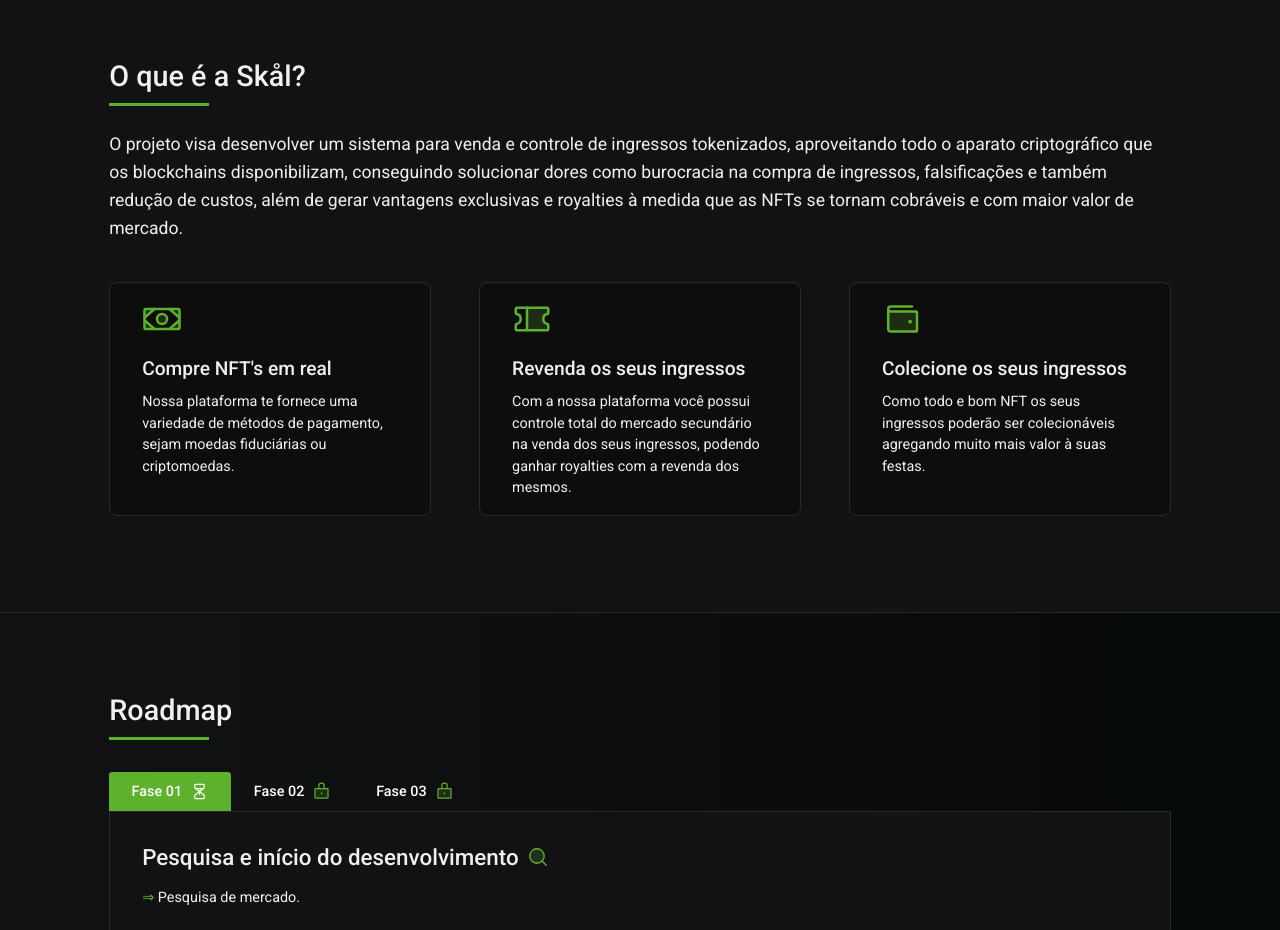
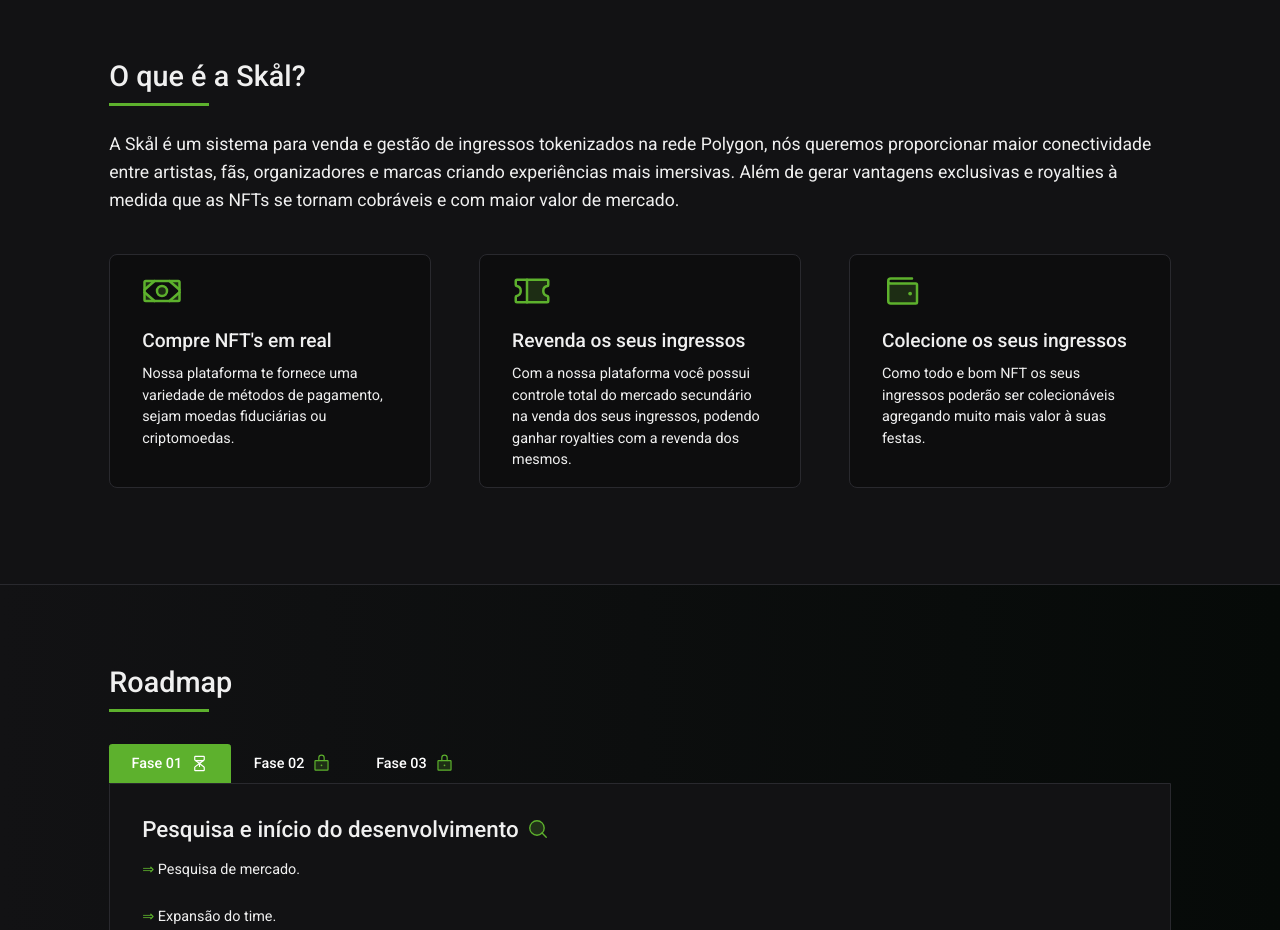
Before and after one commit to Diaszim13/landing-skal-prod, a React (Vite) app: page / in a window 1280 px wide. Shown: the part 780-1710 px from the top of the page. Built offline with nearby package versions, Linux system fonts and the light colour scheme.

Commit message:
alterando about

```diff
--- a/src/components/About/index.tsx
+++ b/src/components/About/index.tsx
@@ -6,7 +6,9 @@
     <section className="about" id="about">
       <div>
         <h2>O que é a Skål?</h2>
-        <p>O projeto visa desenvolver um sistema para venda e controle de ingressos tokenizados, aproveitando todo o aparato criptográfico que os blockchains disponibilizam, conseguindo solucionar dores como burocracia na compra de ingressos, falsificações e também redução de custos, além de gerar vantagens exclusivas e royalties à medida que as NFTs se tornam cobráveis ​​e com maior valor de mercado.</p>
+        <p>A Skål é um sistema para venda e gestão de ingressos tokenizados na
+          rede Polygon, nós queremos proporcionar maior conectividade entre
+          artistas, fãs, organizadores e marcas criando experiências mais imersivas. Além de gerar vantagens exclusivas e royalties à medida que as NFTs se tornam cobráveis ​​e com maior valor de mercado.</p>
         <Cards />
       </div>
     </section>
```
